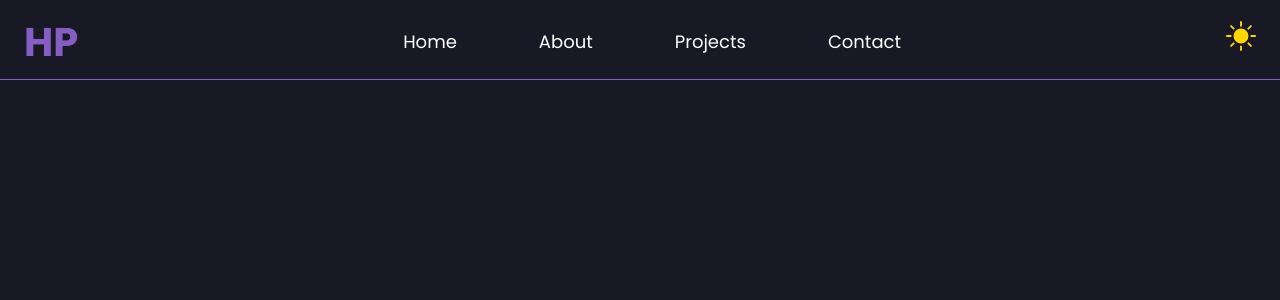
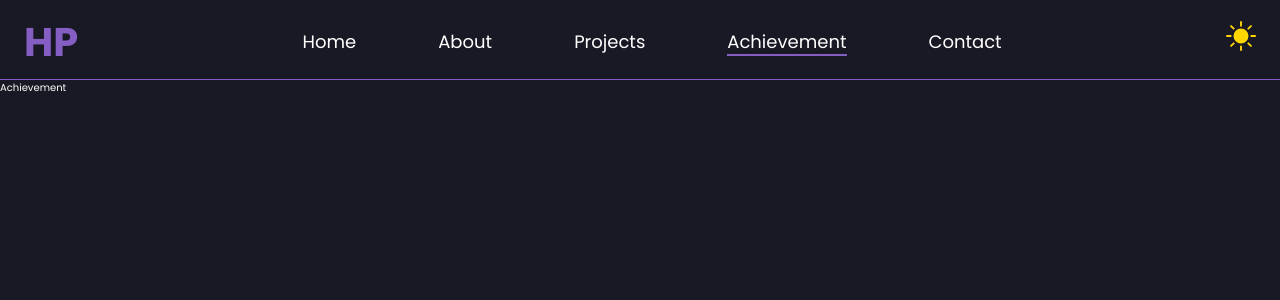
Before and after one commit to HimanshuParodiya/Portfolio, a React (Vite) app: page /achievement in a window 1280 px wide. Shown: the top 300 px of the page. Built offline with nearby package versions, Linux system fonts and the light colour scheme.

Commit message:
Achievement Page :- Create Template for achievement page

```diff
--- a/src/App.jsx
+++ b/src/App.jsx
@@ -9,6 +9,7 @@ import { useEffect } from "react";
 import ProjectDetails from "./components/Details/ProjectDetails";
 import Contact from "./components/Contact/Contact";
 import Resume from "./components/Resume/Resume";
+import Achievement from "./components/Achievements/Achievement";
 
 function App() {
   const theme = useSelector((state) => state.theme.appTheme);
@@ -29,6 +30,7 @@ function App() {
           element={<ProjectDetails />}
         />
         <Route path="/contact" element={<Contact />} />
+        <Route path="/achievement" element={<Achievement />} />
         <Route path="/resume" element={<Resume />} />
       </Routes>
     </div>
--- /dev/null
+++ b/src/components/Achievements/Achievement.jsx
@@ -0,0 +1,14 @@
+import React from "react";
+import "./Achievement.css";
+import TransitionEffect from "../Transition/TransitionEffect";
+
+const Achievement = () => {
+  return (
+    <div className="container">
+      <TransitionEffect />
+      Achievement
+    </div>
+  );
+};
+
+export default Achievement;
--- a/src/components/Navbar/Navbar.jsx
+++ b/src/components/Navbar/Navbar.jsx
@@ -76,6 +76,15 @@ const Navbar = () => {
             <li className="navbar__menuLi">
               <NavLink
                 activeclassname="active"
+                to="/achievement"
+                className={`navbar__menuLink ${theme ? "light" : ""}`}
+              >
+                Achievement
+              </NavLink>
+            </li>
+            <li className="navbar__menuLi">
+              <NavLink
+                activeclassname="active"
                 to="/contact"
                 className={`navbar__menuLink ${theme ? "light" : ""}`}
               >
```
Also changed, not shown: src/components/Achievements/Achievement.css (added).
